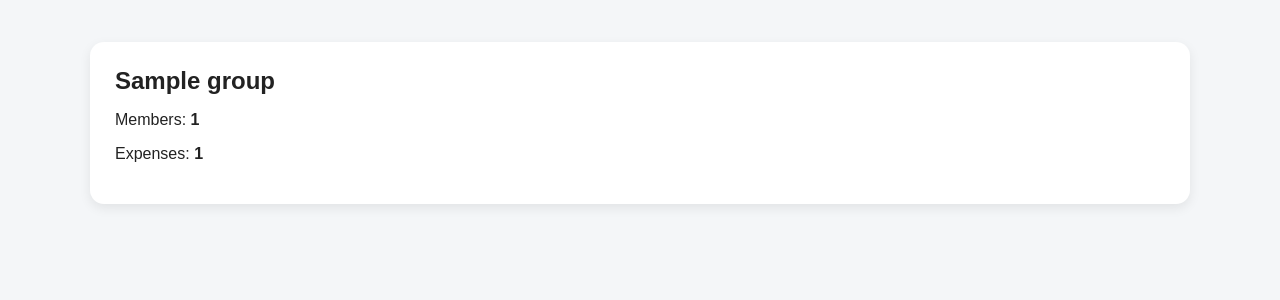
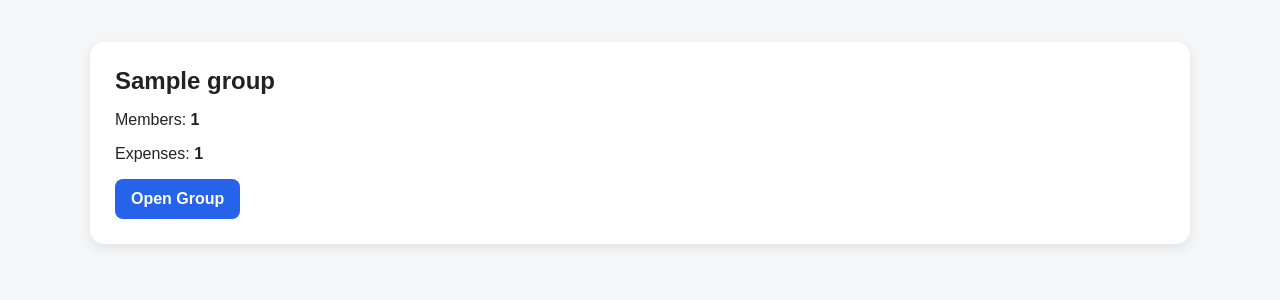
Before and after one commit to laith2005ali-ai/SWE-Project, a Flask app: template templates/dashboard.html in a window 1280 px wide. Shown: the part 167-467 px from the top of the page. Run offline with Flask 3, Linux system fonts and the light colour scheme; the template is opened without the code that fills it: most values are stand-ins (such as "Sample title", 1, 10 or a date in 2020).

Commit message:
[US2] Add group details and member management

```diff
--- a/app.py
+++ b/app.py
@@ -147,5 +147,71 @@
 
     return render_template("add_group.html")
 
+@app.route("/group/<int:group_id>")
+def group_details(group_id):
+    if not is_logged_in():
+        return redirect(url_for("login"))
+
+    conn = get_db_connection()
+
+    group = conn.execute(
+        "SELECT * FROM groups WHERE id = ? AND user_id = ?",
+        (group_id, session["user_id"])
+    ).fetchone()
+
+    if group is None:
+        conn.close()
+        flash("Group not found.")
+        return redirect(url_for("dashboard"))
+
+    members = conn.execute(
+        "SELECT * FROM members WHERE group_id = ?",
+        (group_id,)
+    ).fetchall()
+
+    conn.close()
+
+    return render_template(
+        "group_details.html",
+        group=group,
+        members=members
+    )
+
+
+@app.route("/group/<int:group_id>/add-member", methods=["POST"])
+def add_member(group_id):
+    if not is_logged_in():
+        return redirect(url_for("login"))
+
+    member_name = request.form["member_name"]
+
+    conn = get_db_connection()
+
+    group = conn.execute(
+        "SELECT * FROM groups WHERE id = ? AND user_id = ?",
+        (group_id, session["user_id"])
+    ).fetchone()
+
+    if group is None:
+        conn.close()
+        flash("Group not found.")
+        return redirect(url_for("dashboard"))
+
+    if len(member_name.strip()) < 2:
+        conn.close()
+        flash("Member name must be at least 2 characters.")
+        return redirect(url_for("group_details", group_id=group_id))
+
+    conn.execute(
+        "INSERT INTO members (group_id, member_name) VALUES (?, ?)",
+        (group_id, member_name.strip())
+    )
+
+    conn.commit()
+    conn.close()
+
+    flash("Member added successfully.")
+    return redirect(url_for("group_details", group_id=group_id))
+
 if __name__ == "__main__":
     app.run(debug=True)
--- a/static/style.css
+++ b/static/style.css
@@ -155,3 +155,14 @@
 .group-card h2 {
     margin-bottom: 15px;
 }
+.simple-list {
+    list-style: none;
+    padding: 0;
+}
+
+.simple-list li {
+    padding: 12px;
+    background: #f9fafb;
+    border-radius: 8px;
+    margin-bottom: 10px;
+}
--- a/templates/dashboard.html
+++ b/templates/dashboard.html
@@ -20,6 +20,8 @@
 
             <p>Members: <strong>{{ group["member_count"] }}</strong></p>
             <p>Expenses: <strong>{{ group["expense_count"] }}</strong></p>
+
+            <a class="btn-link" href="{{ url_for('group_details', group_id=group['id']) }}">Open Group</a>
         </div>
     {% endfor %}
 </div>
```
Also changed, not shown: templates/group_details.html (+41 -0 lines).
